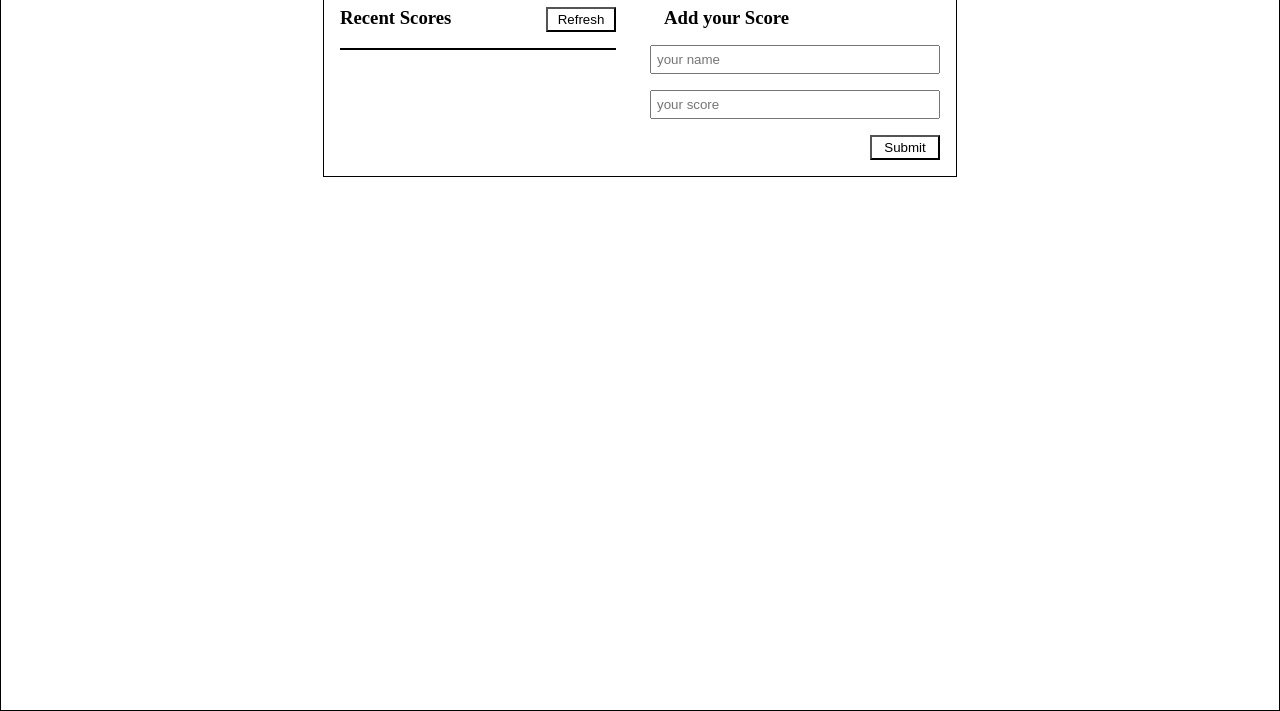
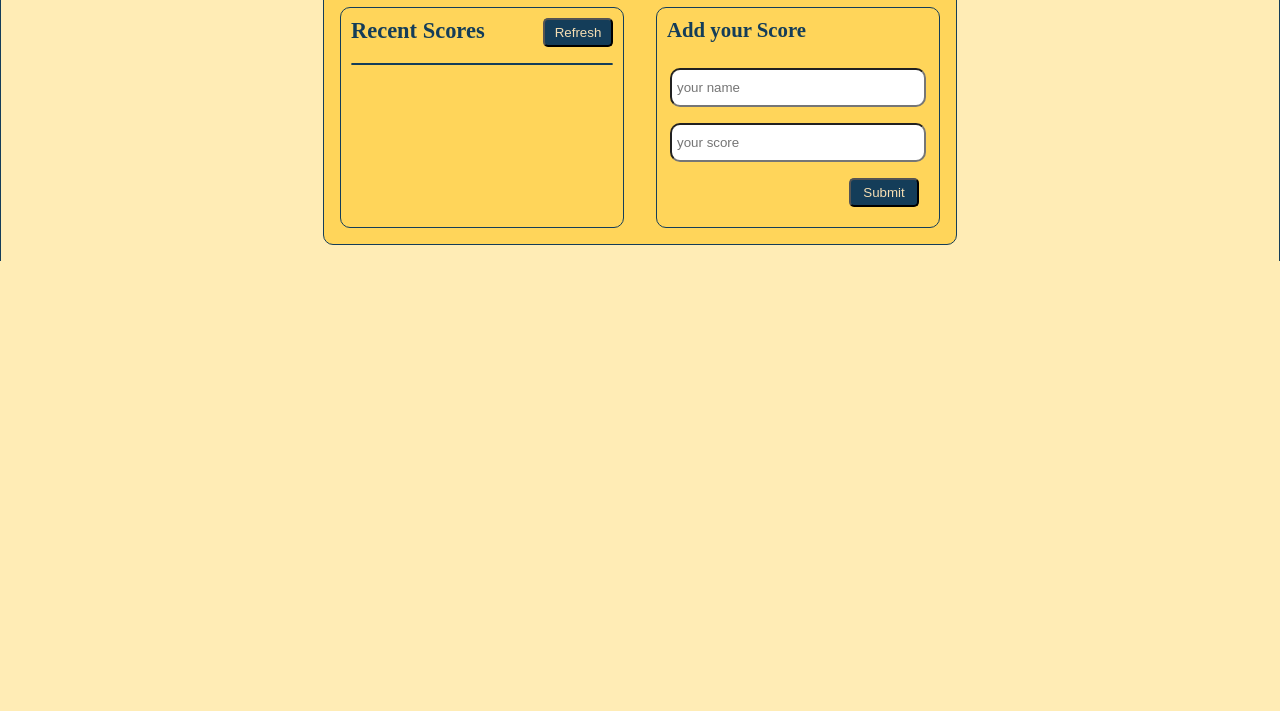
Before and after one commit to Ezzywealth/leadersBoard, a website built with webpack: page src/index.html in a window 1280 px wide. Shown: the part 191-902 px from the top of the page. After the commit the page ends 800 px from the top, so only its background shows below. Built offline with nearby package versions, Linux system fonts and the light colour scheme.

Commit message:
add styling to my leaderboard project

```diff
--- a/src/index.html
+++ b/src/index.html
@@ -15,14 +15,7 @@
             <h3 class="recent_scores">Recent Scores</h3>
             <button class="refresh_btn">Refresh</button>
           </div>
-          <article class="score_board">
-            <!-- <h4 class="score">name : 100</h4>
-            <h4 class="score">name : 80</h4>
-            <h4 class="score">name : 20</h4>
-            <h4 class="score">name : 40</h4>
-            <h4 class="score">name : 10</h4>
-            <h4 class="score">name : 50</h4> -->
-          </article>
+          <article class="score_board"></article>
         </section>
         <section class="scores_form">
           <form action="" id="score_form">
@@ -30,7 +23,9 @@
             <div class="form">
               <input type="text" placeholder="your name" id="name" />
               <input type="text" placeholder="your score" id="score" />
-              <button class="submit_btn" type="submit">Submit</button>
+              <div class="btn_container">
+                <button class="submit_btn" type="submit">Submit</button>
+              </div>
             </div>
           </form>
         </section>
--- a/src/style.css
+++ b/src/style.css
@@ -1,37 +1,53 @@
 body {
   display: flex;
   justify-content: center;
-  border: 1px solid black;
+  border: 1px solid #143d59;
+  margin: 0;
+  border-bottom: none;
+  background-color: #ffecb5;
+  padding: 1rem;
+  overflow: auto;
   padding-top: 100px;
-  margin: 0;
-  height: 100vh;
 }
 
 .leaderboard {
   display: flex;
   flex-direction: column;
   width: 600px;
-  border: 1px solid black;
+  border: 1px solid #143d59;
   padding: 1rem;
   height: max-content;
+  background-color: #ffd55a;
+  overflow: auto;
+  border-radius: 10px;
 }
 
 .scoreboard_body {
   display: grid;
-  grid-template-columns: repeat(2, minmax(0, 1fr));
-  gap: 3rem;
+  gap: 2rem;
 }
 
 .score_board {
-  border: 1px solid black;
+  border: 1px solid#143d59;
   display: flex;
   flex-direction: column;
+  background-color: #143d59;
+  border-radius: 10px;
+}
+
+.scoreboard_title {
+  color: #143d59;
 }
 
 .scores_list {
   display: flex;
   flex-direction: column;
   gap: 1rem;
+  border: 1px solid#143d59;
+  padding: 10px;
+  border-radius: 10px;
+  color: wheat;
+  font-size: 1.2rem;
 }
 
 .score {
@@ -39,8 +55,13 @@ body {
   padding: 5px 10px;
 }
 
+.score:hover {
+  scale: 1.15;
+  transition: all 200s ease-in-out;
+}
+
 .score:nth-child(even) {
-  background: rgb(170, 168, 168);
+  background: #49718b;
 }
 
 .scorelist_top {
@@ -51,32 +72,74 @@ body {
 
 .recent_scores {
   margin: 0;
+  color: #143d59;
 }
 
 form {
   display: flex;
   flex-direction: column;
   gap: 1rem;
+  border: 1px solid #143d59;
+  padding: 10px;
+  box-sizing: border-box;
+  border-radius: 10px;
+  width: 100%;
 }
 
 .form {
   display: flex;
   flex-direction: column;
   gap: 1rem;
-  align-items: end;
+  align-items: center;
+  box-sizing: border-box;
+  width: 100%;
+  padding: 10px;
 }
 
 input {
   width: 100%;
-  padding: 5px;
+  padding: 10px 5px;
+  border-radius: 10px;
+}
+
+input:focus {
+  outline: none;
 }
 
 .add_score {
   margin: 0;
+  color: #143d59;
+  font-size: 1.3rem;
+}
+
+.btn_container {
+  display: flex;
+  justify-content: flex-end;
+  width: 100%;
 }
 
 button {
-  background: white;
-  padding: 3px 5px;
+  background: #143d59;
+  padding: 5px;
+  color: wheat;
   width: 70px;
+  border-radius: 5px;
+  cursor: pointer;
 }
+
+button:hover {
+  scale: 1.05;
+  transition: all 300s ease-in-out;
+}
+
+button:active {
+  background-color: #49718b;
+}
+
+@media screen and (min-width: 600px) {
+  .scoreboard_body {
+    display: grid;
+    grid-template-columns: repeat(2, minmax(0, 1fr));
+    gap: 2rem;
+  }
+}
```
Also changed, not shown: dist/index.html, dist/main.js.
